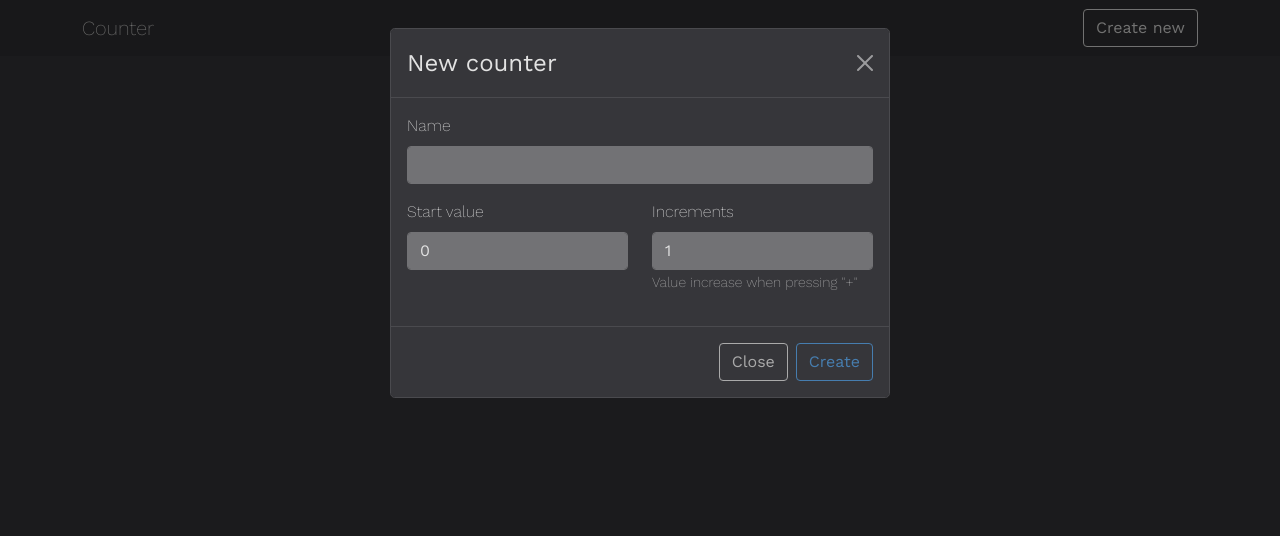
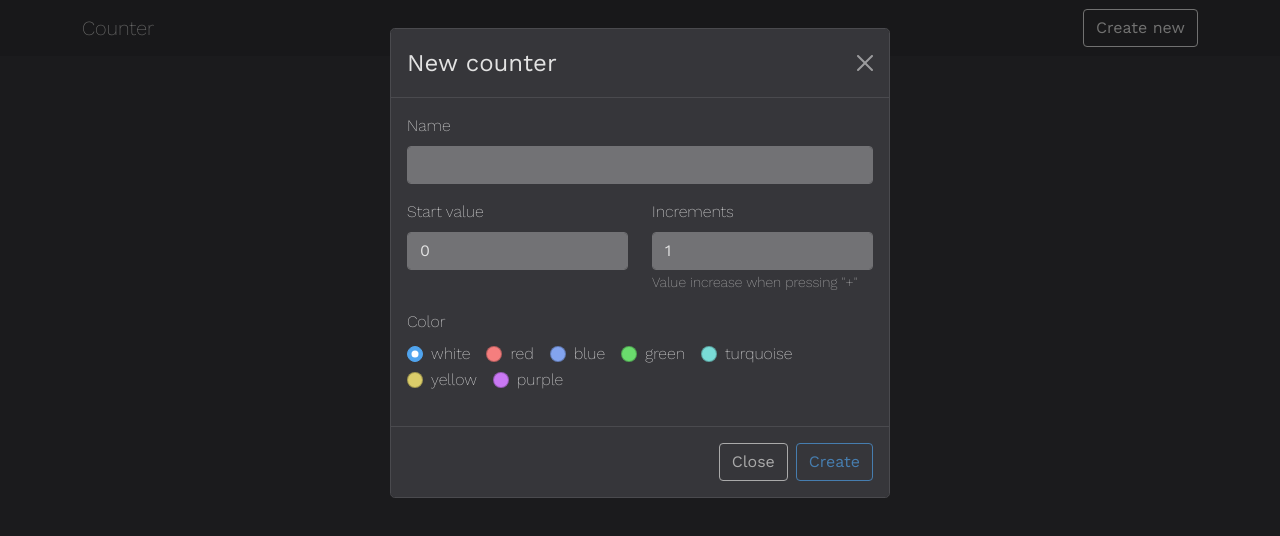
Before and after one commit to jeppelind/counter, a React (Create React App) app: page / in a window 1280 px wide. Both pictures are taken after a click on the button "Create new". Shown: the top 536 px of the page. Built offline with nearby package versions, Linux system fonts and the light colour scheme; the HTML template or start-up script is replaced by a standard one.

Commit message:
Custom color support for counters.

```diff
--- a/src/App.scss
+++ b/src/App.scss
@@ -1,2 +1,7 @@
 @import 'custom';
 @import '~bootstrap/scss/bootstrap';
+
+::selection {
+  color: $warning;
+  background: $background;
+}
--- a/src/colors.scss
+++ b/src/colors.scss
@@ -4,6 +4,12 @@ $text: rgb(226, 226, 226);
 $primary: #50a4ee;
 $secondary: rgb(170, 170, 170);
 $light: $text;
+$red: #f57e7e;
+$blue: #83a4ef;
+$turquoise: #79dbd6;
+$green: #6adb6d;
+$yellow: #dbcd6a;
+$purple: #c978f3;
 
 // Tint a color: mix a color with white
 @function tint-color($color, $weight) {
--- /dev/null
+++ b/src/features/counter/ColorRadioButton.tsx
@@ -0,0 +1,25 @@
+import React from 'react';
+import { Form } from 'react-bootstrap';
+
+export const colors = ['white', 'red', 'blue', 'green', 'turquoise', 'yellow', 'purple'];
+
+type ColorRadioButtonProps = {
+  color: string,
+  isChecked: boolean,
+  onChange: (color: string) => void,
+}
+
+const ColorRadioButton = ({ color, isChecked, onChange }: ColorRadioButtonProps) => (
+  <Form.Check
+    inline
+    className={`radio-${color}`}
+    type='radio'
+    name='color'
+    id={color}
+    label={color}
+    checked={isChecked}
+    onChange={() => onChange(color)}
+  />
+);
+
+export default ColorRadioButton;
--- a/src/features/counter/Counter.scss
+++ b/src/features/counter/Counter.scss
@@ -28,6 +28,27 @@
   cursor: pointer;
 }
 
+// Setup color classes
+$colors: ('red': $red, 'blue': $blue, 'green': $green, 'yellow': $yellow,
+  'purple': $purple, 'turquoise': $turquoise);
+
+@each $name, $color in $colors {
+  .counter.#{$name} {
+    border-color: shade-color($color, 45%);
+  }
+  .counter.#{$name}:hover {
+    border-color: shade-color($color, 35%);
+  }
+
+  .radio-#{$name} input {
+    background-color: $color;
+  }
+  .radio-#{$name} input:checked {
+    border-color: $primary;
+    border-width: 3px;
+  }
+}
+
 .counter .amount {
   padding-left: 15px;
   padding-right: 15px;
--- a/src/features/counter/Counter.tsx
+++ b/src/features/counter/Counter.tsx
@@ -16,14 +16,14 @@ const Counter = ({ id, onEdit }: CounterProps) => {
     return null;
   }
 
-  const { name, amount, increments } = counter;
+  const { name, amount, increments, color } = counter;
 
   const handleEdit = () => onEdit && onEdit(id);
 
   const handleIncrement = () => dispatch(increment({id, changes: { amount: amount + increments }}));
 
   return (
-    <Row className='counter g-1'>
+    <Row className={`counter ${color} g-1`}>
       <Col xs={10}>
         <Row>
           <Col sm>
--- a/src/features/counter/CreateCounterModal.tsx
+++ b/src/features/counter/CreateCounterModal.tsx
@@ -1,6 +1,7 @@
 import React, { useState } from 'react';
 import { Modal, Button, Form, Col, Row } from 'react-bootstrap';
 import { useAppDispatch } from '../../app/hooks';
+import ColorRadioButton, { colors } from './ColorRadioButton';
 import { addCounter } from './counterSlice';
 
 type CreateCounterModalProps = {
@@ -12,6 +13,7 @@ const CreateCounterModal = ({ isShowing, onHide }: CreateCounterModalProps) => {
   const [name, setName] = useState('');
   const [amount, setAmount] = useState(0);
   const [increments, setIncrements] = useState(1);
+  const [color, setColor] = useState('white');
   const dispatch = useAppDispatch();
 
   const handleClose = () => {
@@ -27,7 +29,7 @@ const CreateCounterModal = ({ isShowing, onHide }: CreateCounterModalProps) => {
       name,
       amount,
       increments,
-      color: 'white'
+      color,
     }));
     handleClose()
   }
@@ -56,6 +58,20 @@ const CreateCounterModal = ({ isShowing, onHide }: CreateCounterModalProps) => {
               <Form.Text>Value increase when pressing "+"</Form.Text>
             </Form.Group>
           </Row>
+          <Row className='mb-3'>
+            <Form.Label>Color</Form.Label>
+            <div key='inline-radio'>
+              {
+                colors.map((option) =>
+                  <ColorRadioButton
+                    key={option}
+                    color={option}
+                    isChecked={option === color}
+                    onChange={setColor}
+                  />)
+              }
+            </div>
+          </Row>
         </Form>
       </Modal.Body>
       <Modal.Footer>
--- a/src/features/counter/EditCounterModal.tsx
+++ b/src/features/counter/EditCounterModal.tsx
@@ -1,6 +1,7 @@
 import React, { useEffect, useState } from 'react';
 import { Button, Col, Form, Modal, Row } from 'react-bootstrap';
 import { useAppDispatch, useAppSelector } from '../../app/hooks';
+import ColorRadioButton, { colors } from './ColorRadioButton';
 import { deleteCounter, selectCounterById, updateCounter } from './counterSlice';
 
 type EditCounterModalProps = {
@@ -15,6 +16,7 @@ const EditCounterModal = ({ id, isShowing, onHide }: EditCounterModalProps) => {
   const [name, setName] = useState('');
   const [amount, setAmount] = useState(0);
   const [increments, setIncrements] = useState(1);
+  const [color, setColor] = useState('white');
 
   const isDataValid =
     name.length > 0 &&
@@ -27,7 +29,7 @@ const EditCounterModal = ({ id, isShowing, onHide }: EditCounterModalProps) => {
       name,
       amount,
       increments,
-      color: counter?.color || 'white',
+      color,
     }));
     onHide();
   }
@@ -41,7 +43,8 @@ const EditCounterModal = ({ id, isShowing, onHide }: EditCounterModalProps) => {
     if (counter) {
       setName(counter.name);
       setAmount(counter.amount);
-      setIncrements(counter.increments)
+      setIncrements(counter.increments);
+      setColor(counter.color);
     }
   }, [counter]);
 
@@ -71,6 +74,20 @@ const EditCounterModal = ({ id, isShowing, onHide }: EditCounterModalProps) => {
               <Form.Text>Value increase when pressing "+"</Form.Text>
             </Form.Group>
           </Row>
+          <Row className='mb-3'>
+            <Form.Label>Color</Form.Label>
+            <div key='inline-radio'>
+              {
+                colors.map((option) =>
+                  <ColorRadioButton
+                    key={option}
+                    color={option}
+                    isChecked={option === color}
+                    onChange={setColor}
+                  />)
+              }
+            </div>
+          </Row>
         </Form>
       </Modal.Body>
       <Modal.Footer>
```
Also changed, not shown: src/reportWebVitals.ts (deleted, +0 -15 lines), 2 other files (tests, documents, lock files or other folders).
